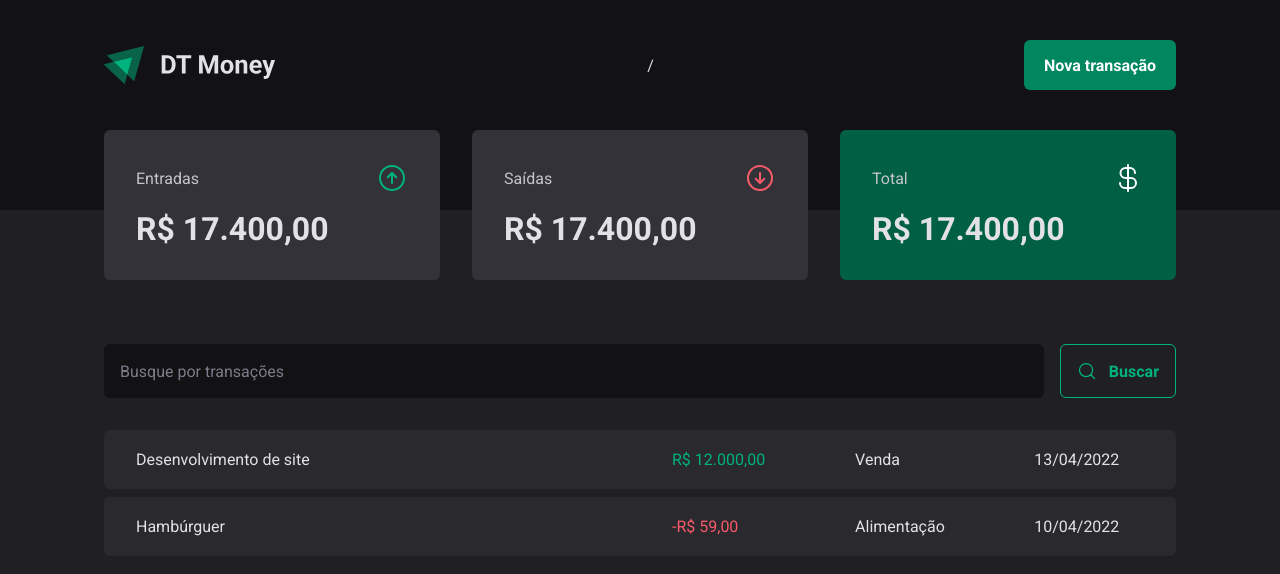
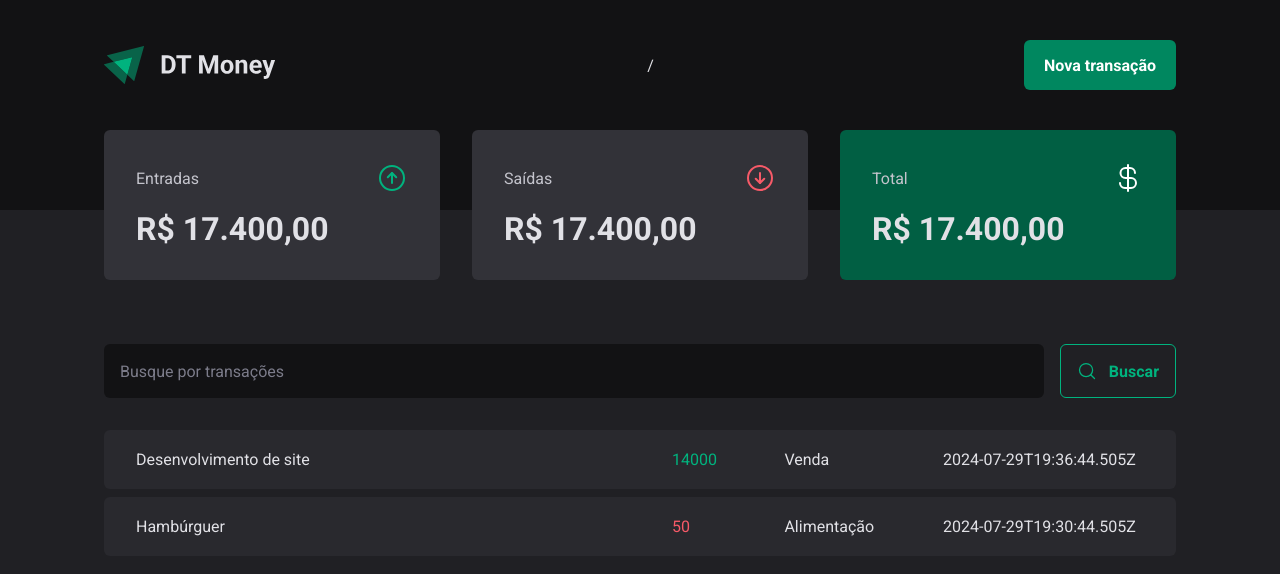
Before and after one commit to LeonardoSantos16/Dt-money-react, a React (Vite) app: page / in a window 1280 px wide. Shown: the top 574 px of the page. Built offline with nearby package versions, Linux system fonts and the light colour scheme; data requests are answered from the project's data file.

Commit message:
Realizando requisição http - conexão com Api commit

```diff
--- a/package.json
+++ b/package.json
@@ -5,6 +5,7 @@
   "type": "module",
   "scripts": {
     "dev": "vite",
+    "dev:server": "json-server server.json -p 3333 -w 500",
     "build": "tsc -b && vite build",
     "lint": "eslint . --ext ts,tsx --report-unused-disable-directives --max-warnings 0",
     "preview": "vite preview"
@@ -26,6 +27,7 @@
     "eslint": "^8.57.0",
     "eslint-plugin-react-hooks": "^4.6.2",
     "eslint-plugin-react-refresh": "^0.4.7",
+    "json-server": "^1.0.0-beta.1",
     "typescript": "^5.2.2",
     "vite": "^5.3.4"
   }
--- /dev/null
+++ b/server.json
@@ -0,0 +1,20 @@
+{
+    "transactions": [
+      {
+        "id": 1,
+        "description": "Desenvolvimento de site",
+        "type": "income",
+        "category": "Venda",
+        "price": 14000,
+        "createdAt": "2024-07-29T19:36:44.505Z"
+      },
+      {
+        "id": 2,
+        "description": "Hambúrguer",
+        "type": "outcome",
+        "category": "Alimentação",
+        "price": 50,
+        "createdAt": "2024-07-29T19:30:44.505Z"
+      }
+    ]
+  }
--- a/src/pages/Transactions/index.tsx
+++ b/src/pages/Transactions/index.tsx
@@ -2,7 +2,33 @@
 import { Summary } from "../../components/Summary";
 import { PriceHighlight, TransactionsContainer, TransactionsTable } from "./styles";
 import { SearchForm } from "./components/SearchForm";
+import { useEffect, useState } from "react";
+
+
+interface Transaction {
+    id: number;
+    description: string;
+    type: 'income' | 'outcome';
+    price: number;
+    category: string;
+    createdAt: string;
+  }
+
 export function Transactions() {
+
+    const [transactions, setTransactions] = useState<Transaction[]>([]);
+
+    async function loadTransactions() {
+    const response = await fetch('http://localhost:3333/transactions')
+    const data = await response.json()
+
+    setTransactions(data)
+    }
+
+    useEffect(() => {
+    loadTransactions()
+    }, []);
+
   return (
     <div>
       <Header />
@@ -12,26 +38,20 @@
         <SearchForm />
         <TransactionsTable>
           <tbody>
-            <tr>
-              <td width="50%">Desenvolvimento de site</td>
-              <td>
-                <PriceHighlight variant="income">
-                  R$ 12.000,00
-                </PriceHighlight>
-              </td>
-              <td>Venda</td>
-              <td>13/04/2022</td>
-            </tr>
-            <tr>
-              <td width="50%">Hambúrguer</td>
-              <td>
-                <PriceHighlight variant="outcome">
-                  -R$ 59,00
-                </PriceHighlight>
-              </td>
-              <td>Alimentação</td>
-              <td>10/04/2022</td>
-            </tr>
+          {transactions.map(transaction => {
+              return (
+                <tr key={transaction.id}>
+                  <td width="50%">{transaction.description}</td>
+                  <td>
+                    <PriceHighlight variant={transaction.type}>
+                      {transaction.price}
+                    </PriceHighlight>
+                  </td>
+                  <td>{transaction.category}</td>
+                  <td>{transaction.createdAt}</td>
+                </tr>
+              )
+            })}
           </tbody>
         </TransactionsTable>
       </TransactionsContainer>
```
Also changed, not shown: 1 other file (tests, documents, lock files or other folders).
